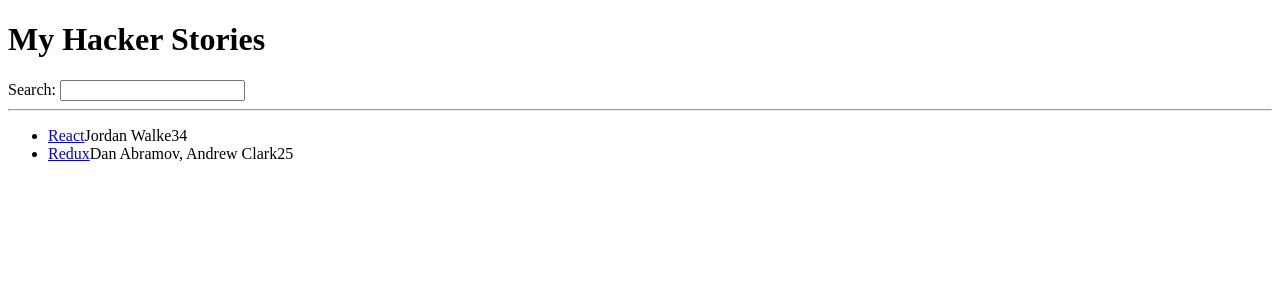
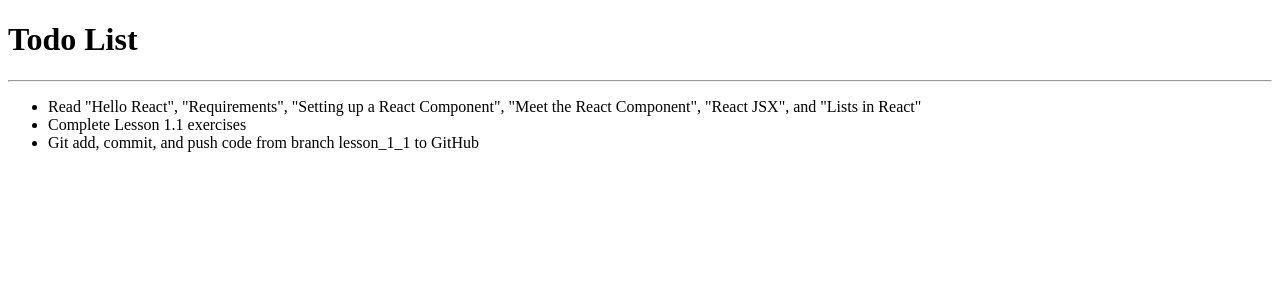
Before and after one commit to Javier-Jimenez-18/react-todo, a React (Create React App) app: page / in a window 1280 px wide. Shown: the top 300 px of the page. Built offline with nearby package versions, Linux system fonts and the light colour scheme; the HTML template or start-up script is replaced by a standard one.

Commit message:
Week 1 Assignment, Lesson 1.1: Create the beginnings of the todo list. React Components and JSX. Lists in React.

```diff
--- a/src/App.js
+++ b/src/App.js
@@ -1,44 +1,30 @@
 import React from 'react';
 
-const list = [
+const todoList = [
   {
-    title: 'React',
-    url: 'https://reactjs.org/',
-    author: 'Jordan Walke',
-    num_comments: 3,
-    points: 4,
-    objectID: 0,
+    id: 1,
+    title: 'Read "Hello React", "Requirements", "Setting up a React Component", "Meet the React Component", "React JSX", and "Lists in React"',
   },
   {
-    title: 'Redux',
-    url: 'https://redux.js.org/',
-    author: 'Dan Abramov, Andrew Clark',
-    num_comments: 2,
-    points: 5,
-    objectID: 1,
+    id: 2,
+    title: 'Complete Lesson 1.1 exercises',
+  },
+  {
+    id: 3,
+    title: 'Git add, commit, and push code from branch lesson_1_1 to GitHub',
   },
 ];
 
 function App() {
   return (
     <div>
-      <h1>My Hacker Stories</h1>
-
-      <label htmlFor="search">Search: </label>
-      <input id="search" type="text" />
-
+      <h1>Todo List</h1>
       <hr />
-
       <ul>
-        {list.map(function (item) {
+        {todoList.map(function (item) {
           return (
-            <li key={item.objectID}>
-              <span>
-                <a href={item.url}>{item.title}</a>
-              </span>
-              <span>{item.author}</span>
-              <span>{item.num_comments}</span>
-              <span>{item.points}</span>
+            <li key={item.id}>
+              <span>{item.title}</span>
             </li>
           );
         })}
```
